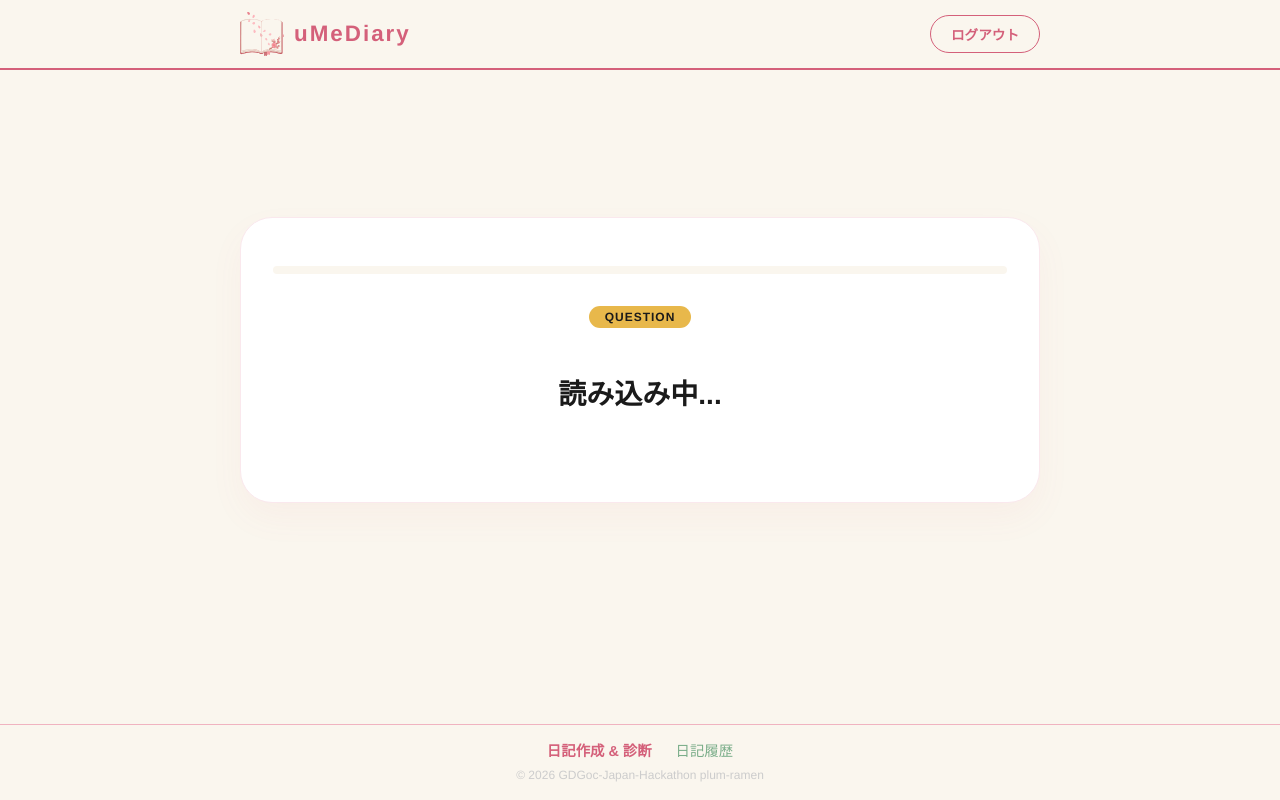
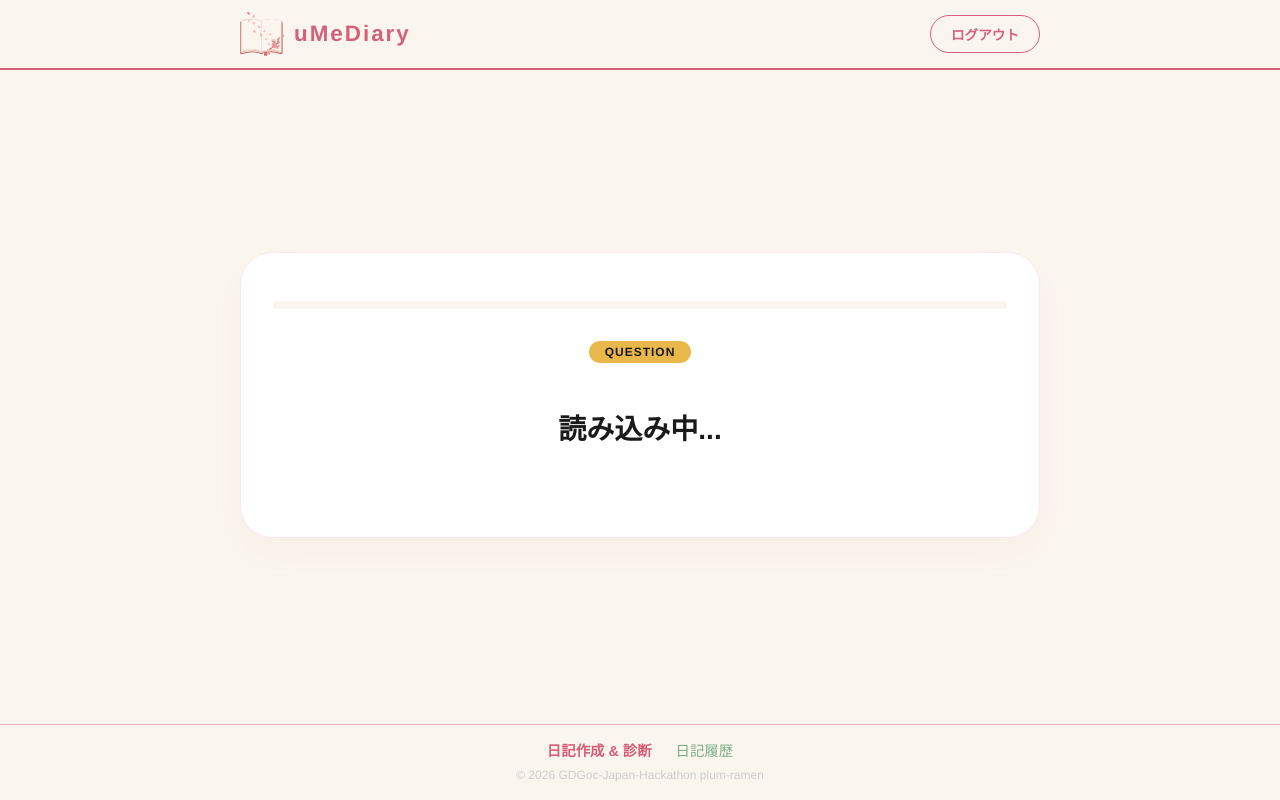
Before and after one commit to GDGoC-Japan-Hackathon/plum-ramen, a FastAPI app: page /answer-questions in a window 1280 px wide. Run offline with FastAPI, Linux system fonts and the light colour scheme; some libraries are stand-ins or nearby versions.

Commit message:
fix: ヘッターにも反映

```diff
--- a/templates/answer_questions.html
+++ b/templates/answer_questions.html
@@ -4,7 +4,7 @@
     {% include "components/header.html" %}
     {% include "components/toast.html" %}
 
-    <main class="diary-page" style="flex: 1; display: flex; align-items: flex-start; justify-content: center; padding: 20px 20px calc(100px + env(safe-area-inset-bottom)); box-sizing: border-box; overflow-y: auto;">
+    <main class="diary-page" style="flex: 1; display: flex; align-items: flex-start; justify-content: center; padding: calc(90px + env(safe-area-inset-top)) 20px calc(100px + env(safe-area-inset-bottom)); box-sizing: border-box; overflow-y: auto;">
         <div id="questions-area"
             style="width: 95%; max-width: 800px; background: white; border-radius: 32px; padding: 48px 32px; box-shadow: 0 15px 35px rgba(212, 96, 122, 0.05); border: 1px solid #FAE8ED; text-align: center; box-sizing: border-box; margin: auto 0;">
 
```
